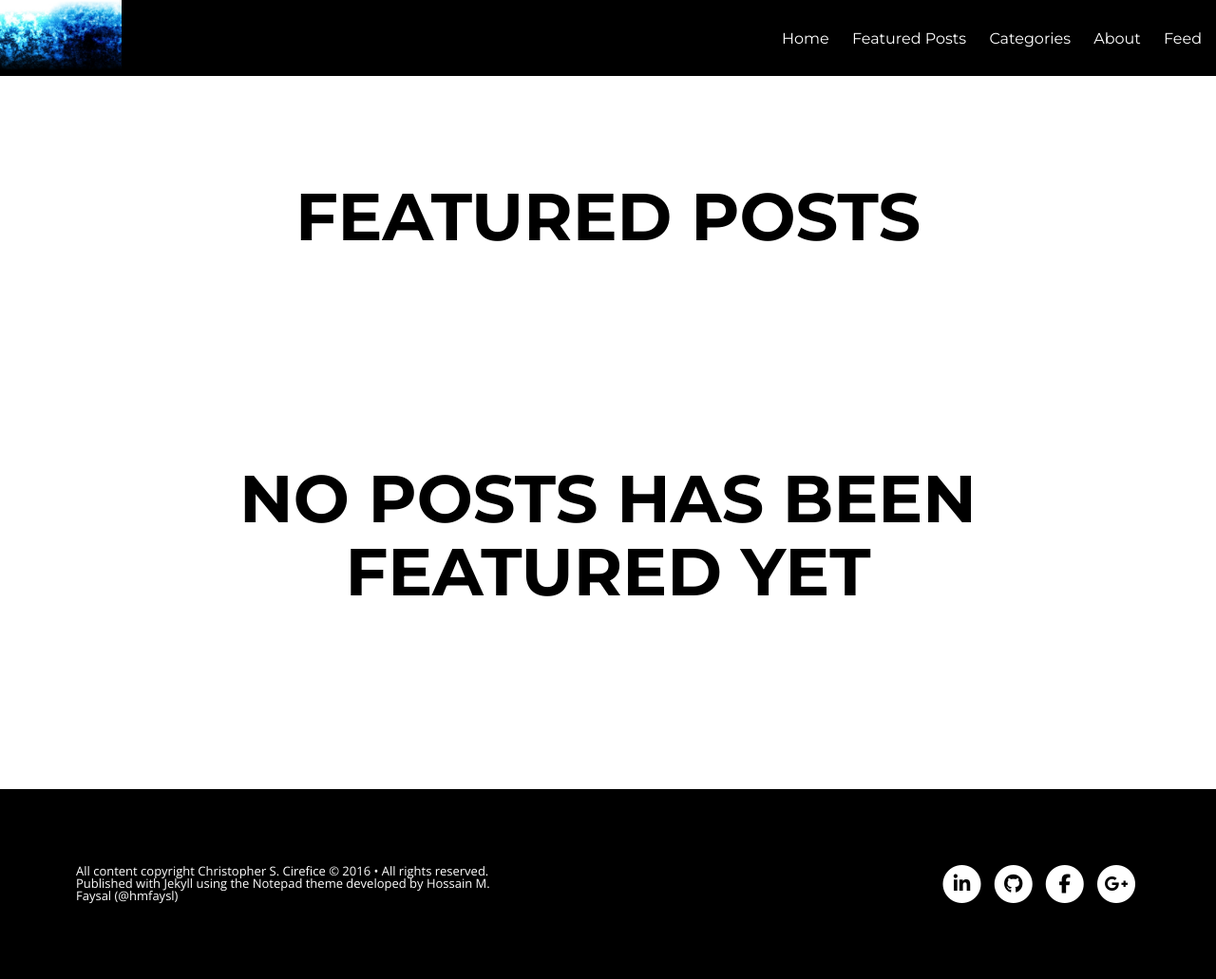
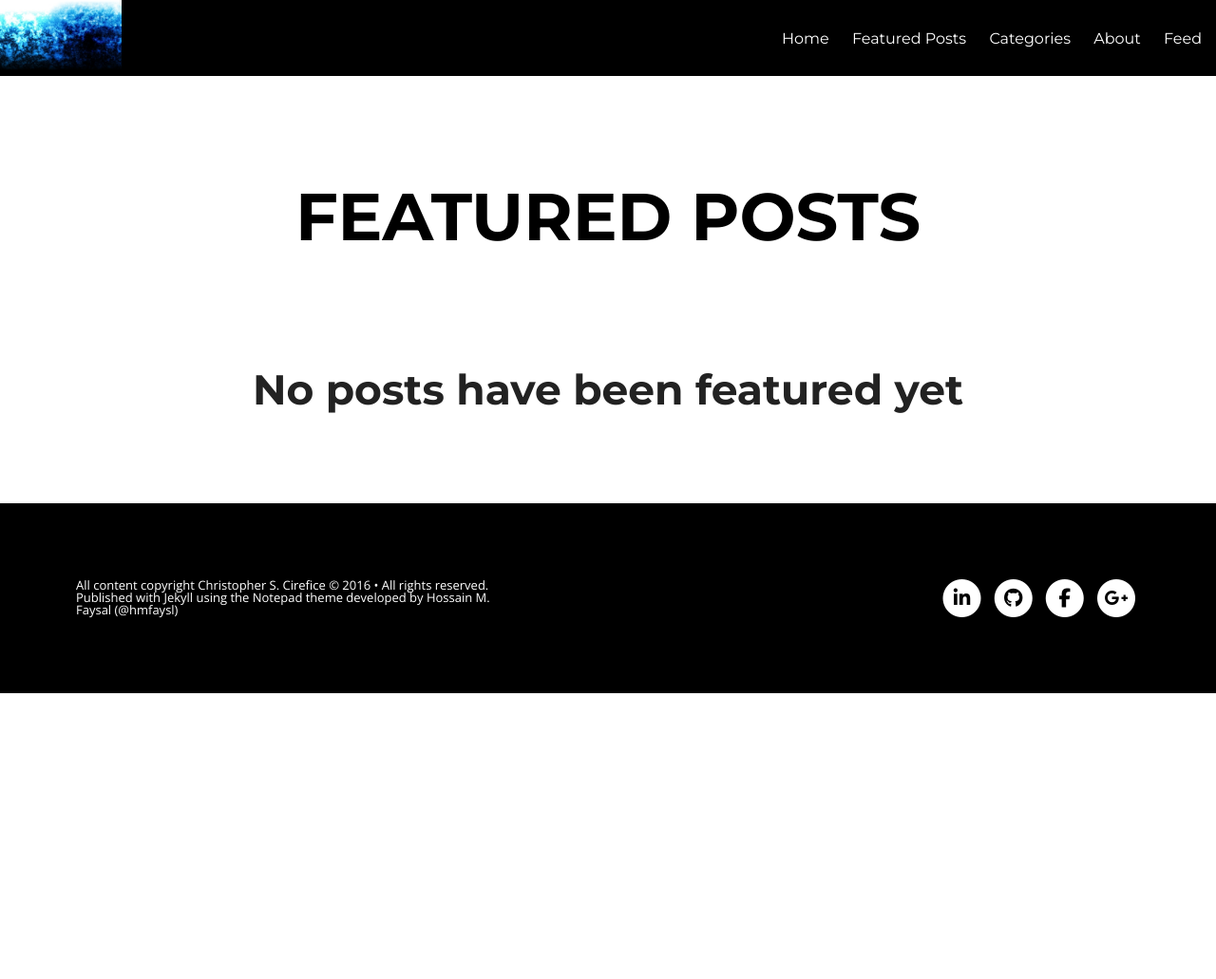
Before and after one commit to cireficc/cireficc.github.io, a Jekyll site: the page built from featured.html, in a window 1280 px wide. Shown: the whole page at 95% size. Built offline with Jekyll 4.4.1, drawn with Linux system fonts in a browser that asks for light colours; nearby versions of some CDN libraries; library files that are not in the unit come from our copies; after the commit the page ends 900 px from its top, so only the background shows below that.

Commit message:
Fix typos and styling

```diff
--- a/featured.html
+++ b/featured.html
@@ -14,7 +14,7 @@ description: "An archive of posts sorted by date."
 {% endfor %}
 </ul>
 {% if featuredcount == '0' %}
-<div class="notepad-page-title row">
-    <h1>No posts has been featured yet</h1>
+<div class="row text-center">
+    <h1>No posts have been featured yet</h1>
 </div>
 {% endif %}
```
Also changed, not shown: other parts of featured.html (+2 -2 lines).
